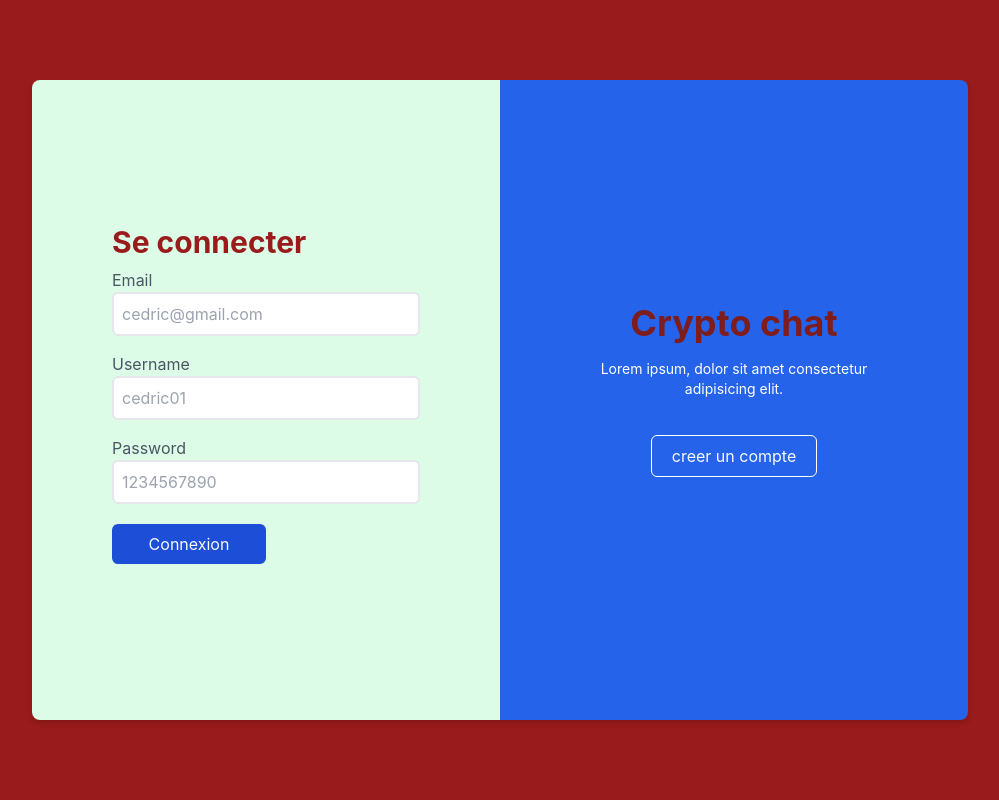
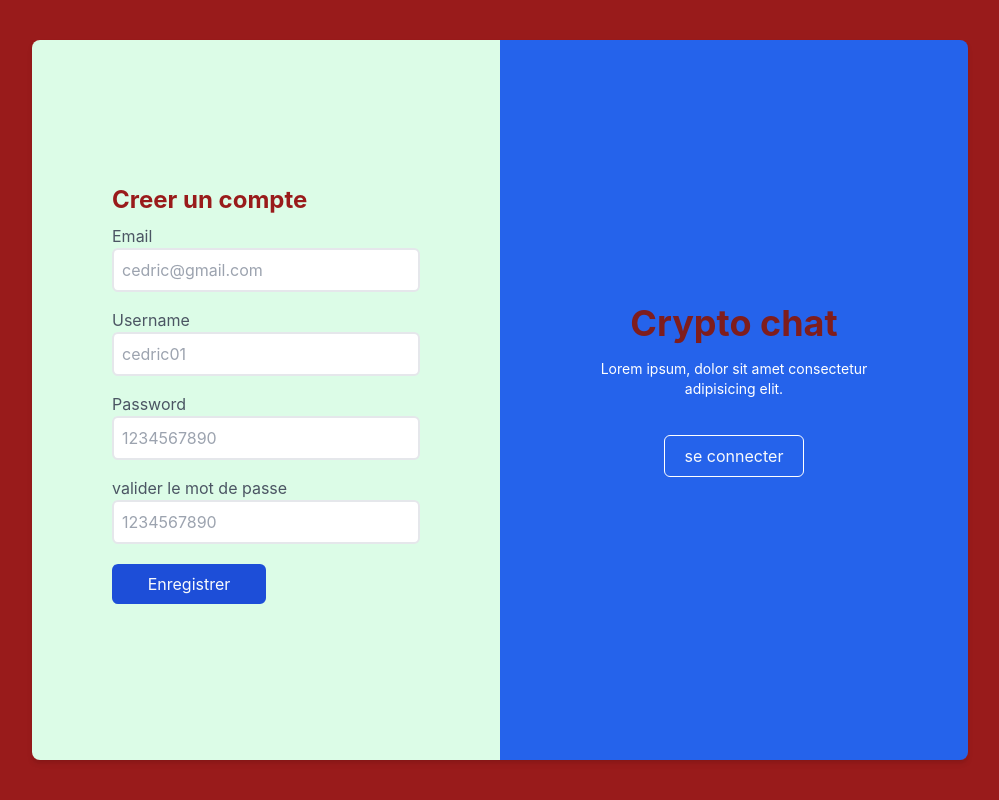
Before and after one commit to Cedric921/-dga-chat-mearn-socket-frontend, a Next.js app: page /auth/signup in a window 1280 px wide. Shown: the whole page, without its empty margins (140-1139 px from the left). Built offline with nearby package versions, Linux system fonts and the light colour scheme.

Commit message:
style: add signup page

```diff
--- a/pages/auth/login.tsx
+++ b/pages/auth/login.tsx
@@ -1,24 +1,33 @@
 import { NextPage } from 'next';
 import React, { useState } from 'react';
+import { useRouter } from 'next/router';
+import { useDispatch, useSelector } from 'react-redux';
+import { login } from '../../app/features/auth/authSlice'
+import { AppDispatch } from '../../app/store';
 
-const login: NextPage = () => {
+const loginPage: NextPage = () => {
 	const [userInput, setUserInput] = useState({
 		username: '',
 		password: '',
 	});
+	const router = useRouter();
+	const dispatch = useDispatch<AppDispatch>();
 
 	const handleChange = (e: any) => {
 		setUserInput({ ...userInput, [e.target.name]: e.target.value });
 	};
 	const handleSubmit = (e: any) => {
 		e.preventDefault();
-		console.log(userInput);
+		dispatch(login())
 	};
 	return (
 		<div className='h-screen w-screen bg-red-800'>
 			<div className='relative container  mx-auto h-screen flex items-center justify-center  py-20 px-5'>
 				<div className=' w-full h-full flex  flex-col-reverse md:flex-row  rounded-md box-border shadow-md'>
-					<div className='w-full md:w-1/2 h-full bg-green-100 flex flex-col justify-center p-8 sm:px-10 lg:px-20  rounded-lg md:rounded-none md:rounded-l-lg box-border text-gray-600'>
+					<div
+						className='w-full md:w-1/2 h-full bg-green-100 flex flex-col justify-center p-8 sm:px-10 lg:px-20  rounded-lg md:rounded-none md:rounded-l-lg box-border text-gray-600'
+					>
+						<form action='' onSubmit={handleSubmit}>
 							<h2 className='text-3xl font-bold text-red-800'>Se connecter</h2>
 							<div className='my-3 flex flex-col justify-center'>
 								<label htmlFor='username'>Username or email</label>
@@ -47,13 +56,17 @@ const login: NextPage = () => {
 									Connexion
 								</button>
 							</div>
+						</form>
 					</div>
 					<div className='hidden md:flex flex-col w-full md:w-1/2 bg-blue-600  justify-center items-center rounded-r-lg p-20'>
 						<h2 className='text-4xl text-red-900 font-bold'>Crypto chat</h2>
 						<p className='text-center text-white text-sm m-4'>
 							Lorem ipsum, dolor sit amet consectetur adipisicing elit.
 						</p>
-						<button className=' border border-white m-5 py-2 px-5 rounded-md text-slate-50 '>
+						<button
+							className=' border border-white m-5 py-2 px-5 rounded-md text-slate-50 '
+							onClick={() => router.push('/auth/signup')}
+						>
 							creer un compte
 						</button>
 					</div>
@@ -63,4 +76,4 @@ const login: NextPage = () => {
 	);
 };
 
-export default login;
+export default loginPage;
--- a/pages/auth/signup.tsx
+++ b/pages/auth/signup.tsx
@@ -1,11 +1,14 @@
 import { NextPage } from 'next';
 import React, { useState } from 'react';
+import { useRouter } from 'next/router';
 
 const signup: NextPage = () => {
 	const [userInput, setUserInput] = useState({
+		email: '',
 		username: '',
 		password: '',
 	});
+	const router = useRouter();
 
 	const handleChange = (e: any) => {
 		setUserInput({ ...userInput, [e.target.name]: e.target.value });
@@ -16,16 +19,16 @@ const signup: NextPage = () => {
 	};
 	return (
 		<div className='h-screen w-screen bg-red-800'>
-			<div className='relative container  mx-auto h-screen flex items-center justify-center  py-20 px-5'>
+			<div className='relative container  mx-auto h-screen flex items-center justify-center  py-10 px-5'>
 				<div className=' w-full h-full flex  flex-col-reverse md:flex-row  rounded-md box-border shadow-md'>
 					<div className='w-full md:w-1/2 h-full bg-green-100 flex flex-col justify-center p-8 sm:px-10 lg:px-20  rounded-lg md:rounded-none md:rounded-l-lg box-border text-gray-600'>
-						<h2 className='text-3xl font-bold text-red-800'>Se connecter</h2>
+						<h2 className='text-2xl font-bold text-red-800'>Creer un compte</h2>
 						<div className='my-2 flex flex-col justify-center'>
-							<label htmlFor='username'>Email</label>
+							<label htmlFor='email'>Email</label>
 							<input
 								type='text'
-								name='username'
-								id='username'
+								name='email'
+								id='email'
 								placeholder='cedric@gmail.com'
 								className='p-2 border-2 rounded-md'
 								onChange={handleChange}
@@ -53,9 +56,20 @@ const signup: NextPage = () => {
 								onChange={handleChange}
 							/>
 						</div>
+						<div className='my-2 flex flex-col justify-center'>
+							<label htmlFor='password'>valider le mot de passe</label>
+							<input
+								type='password2'
+								name='password2'
+								id='password2'
+								placeholder='1234567890'
+								className='p-2 border-2 rounded-md'
+								onChange={handleChange}
+							/>
+						</div>
 						<div className='my-3 flex flex-col justify-center '>
 							<button className='bg-blue-700 py-2 px-5 rounded-md text-slate-50 w-3/6'>
-								Connexion
+								Enregistrer
 							</button>
 						</div>
 					</div>
@@ -64,8 +78,11 @@ const signup: NextPage = () => {
 						<p className='text-center text-white text-sm m-4'>
 							Lorem ipsum, dolor sit amet consectetur adipisicing elit.
 						</p>
-						<button className=' border border-white m-5 py-2 px-5 rounded-md text-slate-50 '>
-							creer un compte
+						<button
+							className=' border border-white m-5 py-2 px-5 rounded-md text-slate-50 '
+							onClick={() => router.push('/auth/login')}
+						>
+							se connecter
 						</button>
 					</div>
 				</div>
```
Lines whose indentation alone changed are shown as unchanged.
